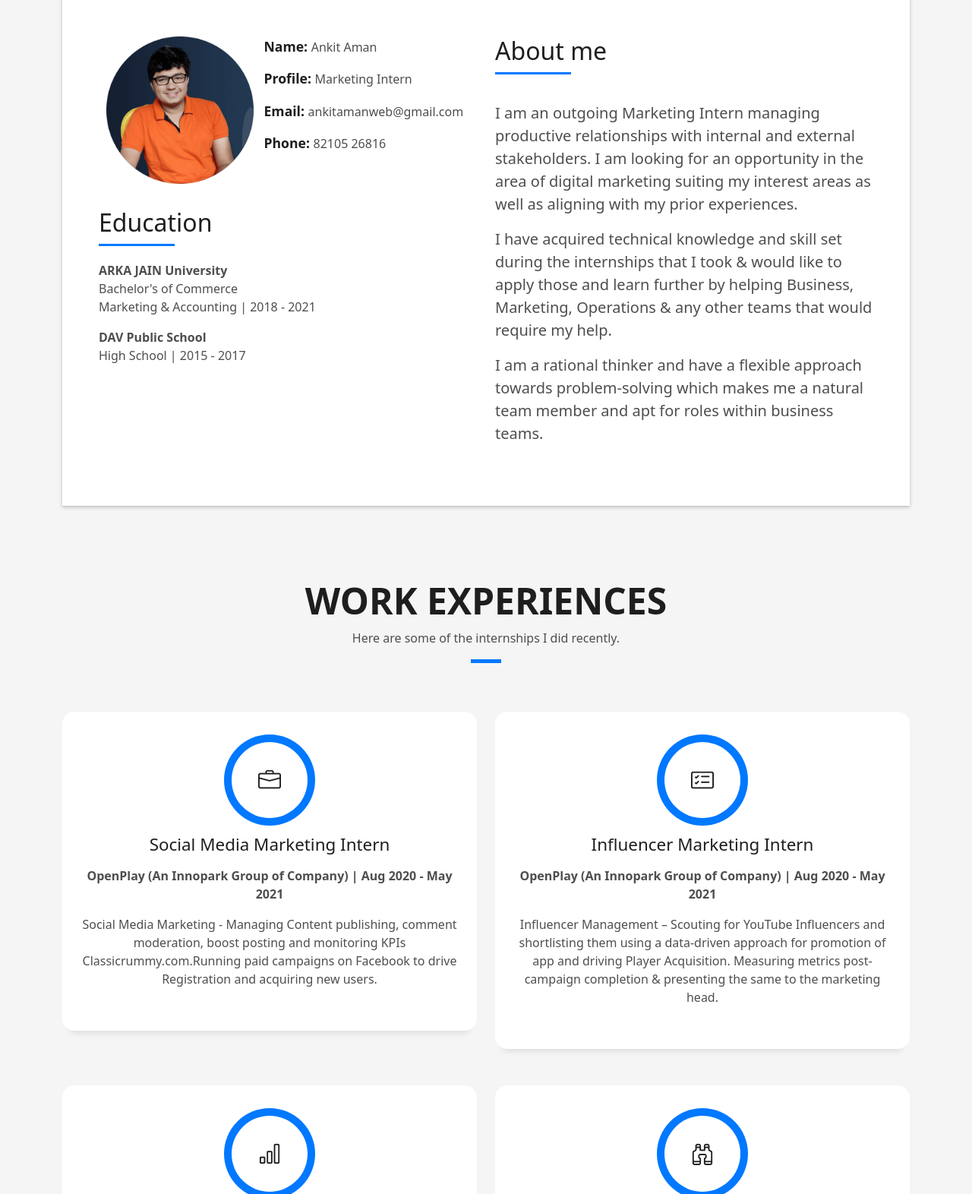
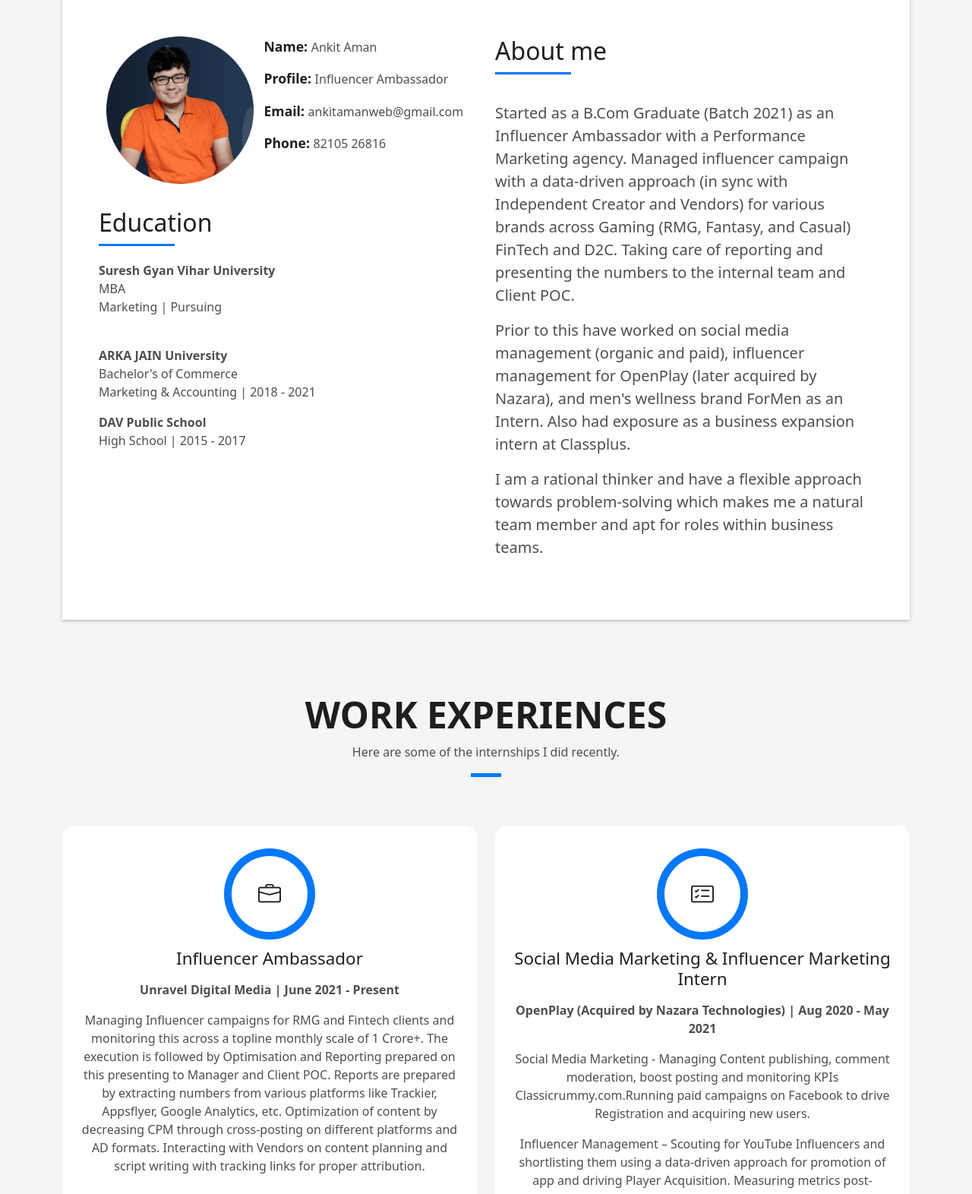
Before and after one commit to ankitamanweb/Ankit_project_portfolio, a plain HTML site: page index.html in a window 1280 px wide. Shown: the part 880-2452 px from the top of the page at 76% size. Drawn offline with Linux system fonts and the light colour scheme.

Commit message:
Update index.html

```diff
--- a/index.html
+++ b/index.html
@@ -61,7 +61,7 @@
         <div class="container">
           <h1 class="hero-title mb-4">I am Ankit</h1>
           <p class=" hero-subtitle">I do <span class="typed"
-              data-typed-items="Social Media Marketing, Influencer Management, Google Analytics"></span></p>
+              data-typed-items="Influencer Management, Performance Marketing, Client Servicing"></span></p>
           <p class="pt-3"><a class="btn btn-primary btn js-scroll px-4" href="#about" role="button">Know more</a></p>
         </div>
       </div>
@@ -87,7 +87,7 @@
                     <div class="col-sm-6 col-md-7">
                       <div class="about-info">
                         <p><span class="title-s">Name: </span> <span>Ankit Aman</span></p>
-                        <p><span class="title-s">Profile: </span> <span>Marketing Intern</span></p>
+                        <p><span class="title-s">Profile: </span> <span>Influencer Ambassador</span></p>
                         <p><span class="title-s">Email: </span> <span>ankitamanweb@gmail.com</span></p>
                         <p><span class="title-s">Phone: </span> <span>82105 26816</span></p>
                       </div>
@@ -95,6 +95,10 @@
                   </div>
                   <div class="skill-mf">
                     <h1 class="pt-4 pt-md-0 title-left">Education</h1>
+                    <p class="pt-4">
+                      <strong>Suresh Gyan Vihar University</strong><br>
+                      MBA <br> Marketing  | Pursuing
+                    </p>
                     <p class="pt-4">
                       <strong>ARKA JAIN University</strong><br>
                       Bachelor's of Commerce <br> Marketing & Accounting | 2018 - 2021
@@ -113,14 +117,10 @@
                       </h5>
                     </div>
                     <p class="lead">
-                      I am an outgoing Marketing Intern managing productive relationships with internal and external
-                      stakeholders. I am looking for an opportunity in the area of digital marketing suiting my interest
-                      areas as well as aligning with my prior experiences.
+                      Started as a B.Com Graduate (Batch 2021) as an Influencer Ambassador with a Performance Marketing agency. Managed influencer campaign with a data-driven approach (in sync with Independent Creator and Vendors) for various brands across Gaming (RMG, Fantasy, and Casual) FinTech and D2C. Taking care of reporting and presenting the numbers to the internal team and Client POC.
                     </p>
                     <p class="lead">
-                      I have acquired technical knowledge and skill set during the internships that I took & would like
-                      to apply those and learn further by helping Business, Marketing, Operations & any other teams that
-                      would require my help.
+                      Prior to this have worked on social media management (organic and paid), influencer management for OpenPlay (later acquired by Nazara), and men's wellness brand ForMen as an Intern. Also had exposure as a business expansion intern at Classplus.
                     </p>
                     <p class="lead">
                       I am a rational thinker and have a flexible approach towards problem-solving which makes me a
@@ -158,14 +158,11 @@
                 <span class="ico-circle"><i class="bi bi-briefcase"></i></span>
               </div>
               <div class="service-content">
-                <h2 class="s-title">Social Media Marketing Intern</h2>
+                <h2 class="s-title">Influencer Ambassador</h2>
                 <p class="s-description text-center">
-                  <strong>OpenPlay (An Innopark Group of Company) | Aug 2020 - May 2021</strong>
+                  <strong>Unravel Digital Media | June 2021 - Present</strong>
                 </p>
-                <p>Social Media Marketing - Managing Content publishing, comment moderation, boost posting and
-                  monitoring
-                  KPIs Classicrummy.com.Running paid campaigns on Facebook to drive Registration and acquiring new
-                  users.</p>
+                <p>Managing Influencer campaigns for RMG and Fintech clients and monitoring this across a topline monthly scale of 1 Crore+. The execution is followed by Optimisation and Reporting prepared on this presenting to Manager and Client POC. Reports are prepared by extracting numbers from various platforms like Trackier, Appsflyer, Google Analytics, etc. Optimization of content by decreasing CPM through cross-posting on different platforms and AD formats. Interacting with Vendors on content planning and script writing with tracking links for proper attribution. </p>
               </div>
             </div>
           </div>
@@ -175,10 +172,13 @@
                 <span class="ico-circle"><i class="bi bi-card-checklist"></i></span>
               </div>
               <div class="service-content">
-                <h2 class="s-title">Influencer Marketing Intern</h2>
+                <h2 class="s-title">Social Media Marketing & Influencer Marketing Intern</h2>
                 <p class="s-description text-center">
-                  <strong>OpenPlay (An Innopark Group of Company) | Aug 2020 - May 2021</strong>
+                  <strong>OpenPlay (Acquired by Nazara Technologies) | Aug 2020 - May 2021</strong>
                 </p>
+                <p>Social Media Marketing - Managing Content publishing, comment moderation, boost posting and
+                  monitoring KPIs Classicrummy.com.Running paid campaigns on Facebook to drive Registration and acquiring new
+                  users.</p>
                 <p>Influencer Management – Scouting for YouTube Influencers and shortlisting them using a data-driven
                   approach for promotion of app and driving Player Acquisition. Measuring metrics post-campaign
                   completion & presenting the same to the marketing head.</p>
@@ -242,10 +242,9 @@
                     </div>
                     <div class="more-info">
                       <p class="lead">
-                        Let me know if you have any questions or just want to talk on some topic.
+                        Let me know if you have any questions or concerns or want to discuss common interests. I regularly post on LinkedIn as well.
                       </p>
-                      <p class="lead">You can reach out to
-                        me on my socials.</p>
+                      <p class="lead">I'm available on all my socials. Cheers!</p>
                     </div>
                     <div class="socials">
                       <ul>
@@ -276,15 +275,6 @@
         <div class="col-sm-12">
           <div class="copyright-box">
             <p class="copyright">&copy; Copyright <strong>DevFolio</strong>. All Rights Reserved</p>
-            <div class="credits">
-              <!--
-              All the links in the footer should remain intact.
-              You can delete the links only if you purchased the pro version.
-              Licensing information: https://bootstrapmade.com/license/
-              Purchase the pro version with working PHP/AJAX contact form: https://bootstrapmade.com/buy/?theme=DevFolio
-            -->
-              Designed by <a href="https://bootstrapmade.com/">BootstrapMade</a>
-            </div>
           </div>
         </div>
       </div>
```
